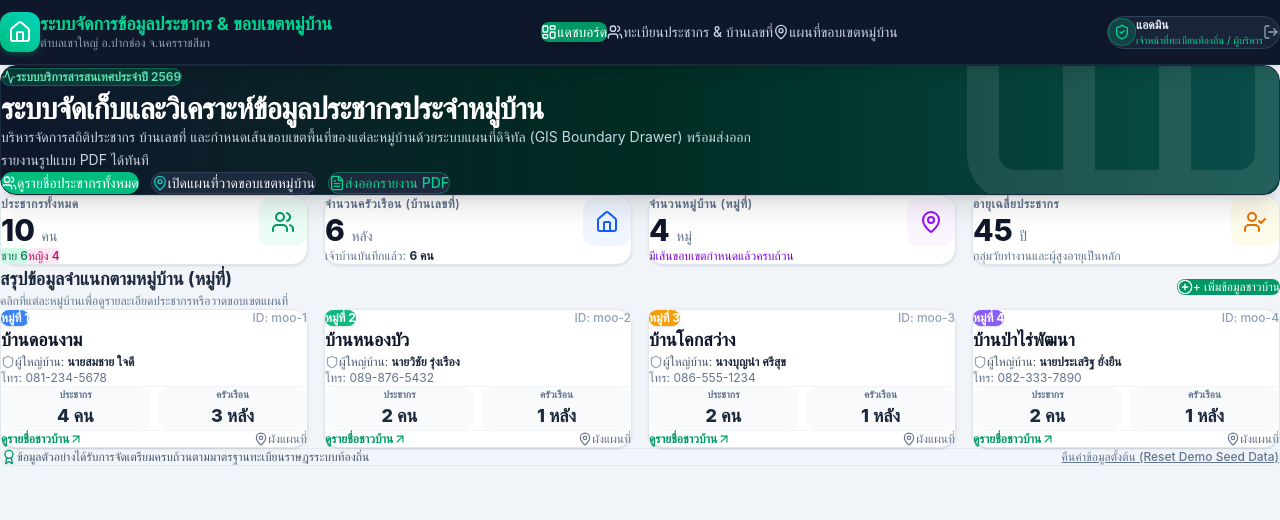
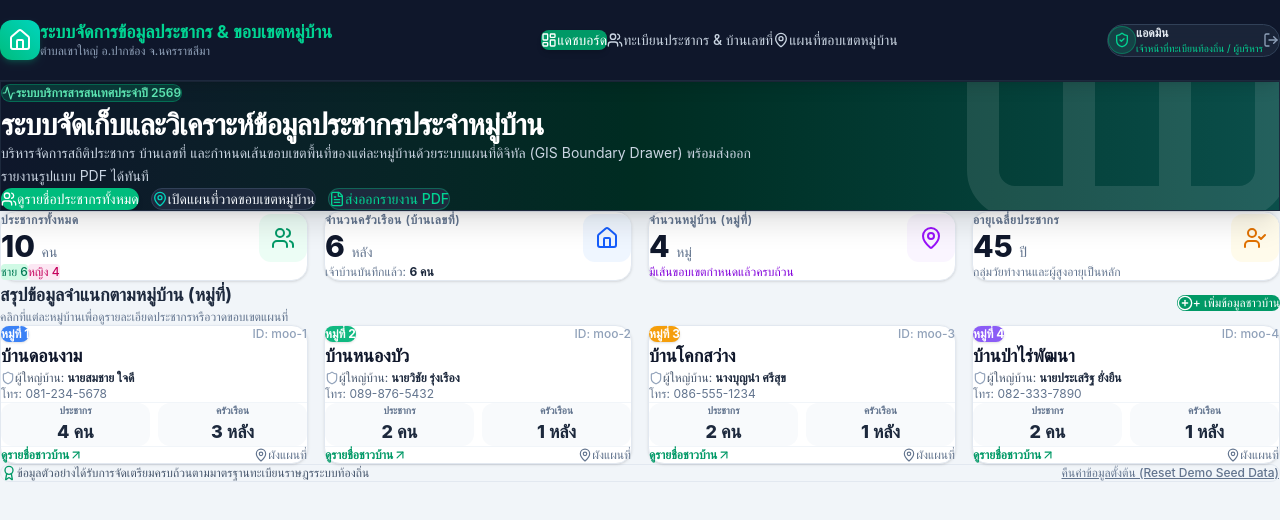
Before and after one commit to sap555/Web, a React (Vite) app: page / in a window 1280 px wide. Shown: the top 520 px of the page. Built offline with nearby package versions, Linux system fonts and the light colour scheme.

Commit message:
Adjust Banner

```diff
--- a/src/App.jsx
+++ b/src/App.jsx
@@ -124,7 +124,7 @@ export default function App() {
 
       {/* Main Content Area */}
       <main className="flex-1 w-full mx-auto px-3 sm:px-6 lg:px-8 py-4 overflow-y-auto">
-        <div className="max-w-[1800px] mx-auto h-full flex flex-col">
+        <div className="mx-auto h-full flex flex-col">
           {activeTab === 'dashboard' && (
             <Dashboard
               residents={residents}
--- a/src/components/Dashboard.jsx
+++ b/src/components/Dashboard.jsx
@@ -33,7 +33,7 @@ export default function Dashboard({
     <div className="space-y-4 animate-fade-in pb-4">
 
       {/* Top Banner / Welcome */}
-      <div className="relative overflow-hidden rounded-2xl bg-gradient-to-r from-slate-900 via-emerald-950 to-teal-900 text-white p-5 sm:p-6 shadow-xl border border-slate-800">
+      <div className="relative overflow-hidden bg-gradient-to-r from-slate-900 via-emerald-950 to-teal-900 text-white p-5 sm:p-6 shadow-xl border border-slate-800">
         <div className="relative z-10 max-w-3xl space-y-3">
           <div className="inline-flex items-center space-x-2 bg-emerald-500/20 text-emerald-300 border border-emerald-500/40 px-3 py-1 rounded-full text-xs font-semibold">
             <Activity className="w-3.5 h-3.5" />
--- a/src/components/Navbar.jsx
+++ b/src/components/Navbar.jsx
@@ -4,8 +4,8 @@ import { LayoutDashboard, Users, MapPin, FileText, LogIn, LogOut, ShieldCheck, H
 export default function Navbar({ activeTab, setActiveTab, isLoggedIn, currentUser, onOpenLogin, onLogout }) {
   return (
     <header className="sticky top-0 z-50 bg-slate-900 text-white shadow-lg border-b border-slate-800">
-      <div className="max-w-7xl mx-auto px-4 sm:px-6 lg:px-8">
-        <div className="flex items-center justify-between h-16">
+      <div className="mx-auto px-4 sm:px-6 lg:px-8">
+        <div className="flex items-center justify-between h-20">
 
           {/* Logo & Portal Name */}
           <div className="flex items-center space-x-3 cursor-pointer" onClick={() => setActiveTab('dashboard')}>
@@ -23,7 +23,7 @@ export default function Navbar({ activeTab, setActiveTab, isLoggedIn, currentUse
           </div>
 
           {/* Navigation Links */}
-          <nav className="hidden md:flex space-x-1">
+          <nav className="hidden md:flex space-x-2 items-center">
             <button
               onClick={() => setActiveTab('dashboard')}
               className={`flex items-center space-x-2 px-4 py-2 rounded-lg text-sm font-medium transition-all ${
```
